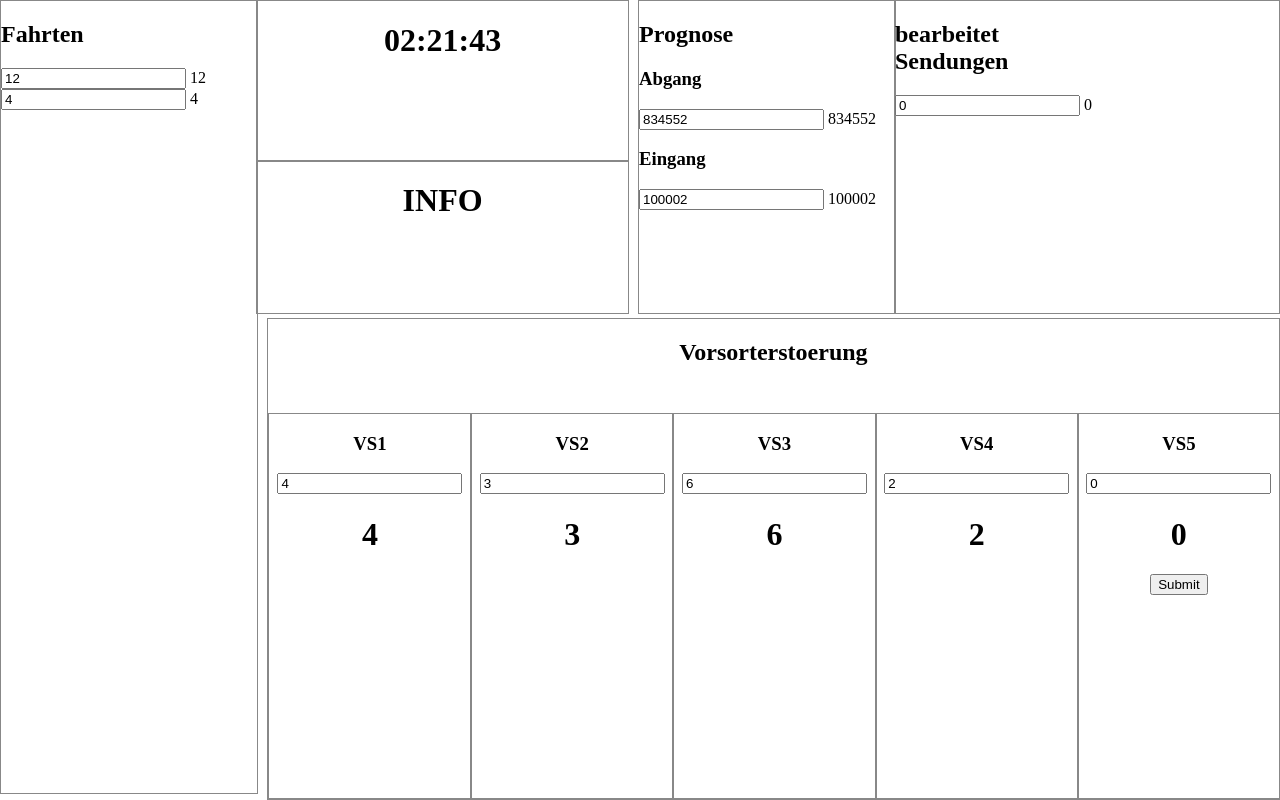
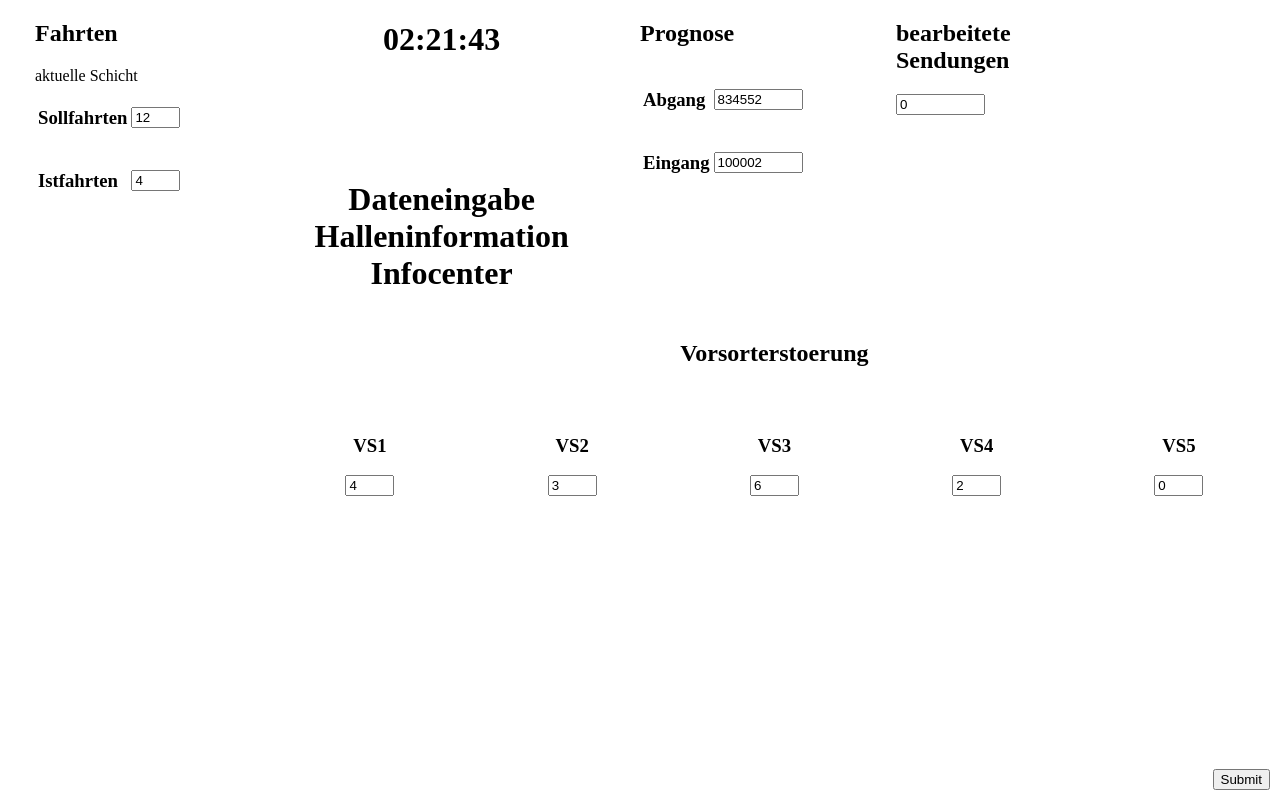
Before and after one commit to st-r-and/info, a PHP site: page /admin/back.php in a window 1280 px wide. Run offline with PHP 8.4, Linux system fonts and the light colour scheme; data comes from the database, SQL or seed files in the repository.

Commit message:
schrift angepast

```diff
--- a/admin/back.php
+++ b/admin/back.php
@@ -74,18 +74,19 @@ if (isset($_POST["eingang"]) || isset($_POST["abgang"]) || isset($_POST["gesammt
 <title>Info-Back</title>
 <style type="text/css">
 
-   div { border:1px solid #888; }
+   div { border:0px solid #888; }
 #inf { position:absolute; width:29%; height:19%; left:20%; top:20%; text-align:center; }
 #uhr { position:absolute; width:29%; height:20%; left:20%; top:0px; text-align:center; }
 #pro { position:absolute; width:20%; height:39%; right:30%; top:0px; }
 #bea { position:absolute; width:30%; height:39%; right:0%; top:0px; }
-#fah { position:absolute; width:20%; height:99%; left:0px; top:0px; }
+#fah { position:absolute; width:20%; height:99%; left:35px; top:0px; }
 #sto { position:absolute; width:79%; height:60%; right:0px; bottom:0px; text-align:center;}
 #vs1 { position:absolute; bottom:0px; height:80%; width:20%; left:0%;}
 #vs2 { position:absolute; bottom:0px; height:80%; width:20%; left:20%;}
 #vs3 { position:absolute; bottom:0px; height:80%; width:20%; left:40%;}
 #vs4 { position:absolute; bottom:0px; height:80%; width:20%; left:60%;}
 #vs5 { position:absolute; bottom:0px; height:80%; width:20%; left:80%;}
+#send {position:absolute; bottom:10px; right:10px;}
 </style>
 <script type="text/javascript">
 <!--
@@ -113,7 +114,7 @@ function time() {
 </head>
 <body onload="start();">
 <div id="inf">
-<h1>INFO</h1>
+<h1>Dateneingabe Halleninformation Infocenter</h1>
 </div>
 <div id="uhr">
 <h1 id="time"></h1>
@@ -121,50 +122,44 @@ function time() {
 <div id="pro">
 <form method="post" action="<?php echo htmlspecialchars($_SERVER["PHP_SELF"])?>">
 <h2>Prognose</h2>
-<h3>Abgang</h3>
-<input type="text" name="abgang" value="<?php echo htmlspecialchars($abgang) ?>" />
-<?php echo htmlspecialchars($abgang) . "<br />\n"; ?>
-<h3>Eingang</h3>
-<input type="text" name="eingang" value="<?php echo htmlspecialchars($eingang) ?>" />
-<?php echo  htmlspecialchars($eingang) . "<br />\n"; ?>
+<table>
+<tr><td><h3>Abgang</h3></td><td><input type="text" name="abgang" size="8" value="<?php echo htmlspecialchars($abgang) ?>" /></td></tr>
+<tr><td><h3>Eingang</h3></td><td><input type="text" name="abgang" size="8" value="<?php echo htmlspecialchars($eingang) ?>" /></td></tr>
+</table>
 </div>
 <div id="bea">
-<h2> bearbeitet <br />
+<h2> bearbeitete <br />
 Sendungen</h2>
-<input type="text" name="bearb" value="<?php echo htmlspecialchars($bearb) ?>" />
-    <?php echo htmlspecialchars($bearb) ?><br />
+<input type="text" name="bearb" size="8" value="<?php echo htmlspecialchars($bearb) ?>" />
 </div>
 <div id="fah">
 <h2>Fahrten</h2>
-<input type="text" name="gesammt" value="<?php echo htmlspecialchars($gesammt) ?>" />
-<?php echo  htmlspecialchars($gesammt) . "<br />\n"; ?>
-<input type="text" name="gekommen" value="<?php echo htmlspecialchars($gekommen) ?>" />
-<?php echo  htmlspecialchars($gekommen) . "<br />\n";?>
+aktuelle Schicht<br />
+<table>
+<tr><td><h3>Sollfahrten</h3></td><td><input type="text" name="gesammt" size="3" value="<?php echo htmlspecialchars($gesammt) ?>" /></td></tr>
+<tr><td><h3>Istfahrten</h3></td><td><input type="text" name="gekommen" size="3" value="<?php echo htmlspecialchars($gekommen) ?>" /></td></tr>
+</table>
 </div>
 <div id="sto">
 <h2>Vorsorterstoerung</h2>
 <div id="vs1"><h3>VS1</h3>
-<input type="text" name="vs1" value="<?php echo htmlspecialchars($vs1) ?>" />
-<?php echo "<h1>" . htmlspecialchars($vs1) . "</h1>\n"; ?>
+<input type="text" name="vs1" size="3" value="<?php echo htmlspecialchars($vs1) ?>" />
 </div>
 <div id="vs2"><h3>VS2</h3>
-<input type="text" name="vs2" value="<?php echo htmlspecialchars($vs2) ?>" />
-<?php echo "<h1>" . htmlspecialchars($vs2) . "</h1>\n"; ?>
+<input type="text" name="vs2" size="3" value="<?php echo htmlspecialchars($vs2) ?>" />
 </div>
 <div id="vs3"><h3>VS3</h3>
-<input type="text" name="vs3" value="<?php echo htmlspecialchars($vs3) ?>" />
-<?php echo "<h1>" . htmlspecialchars($vs3) . "</h1>\n"; ?>
+<input type="text" name="vs3" size="3" value="<?php echo htmlspecialchars($vs3) ?>" />
 </div>
 <div id="vs4"><h3>VS4</h3>
-<input type="text" name="vs4" value="<?php echo htmlspecialchars($vs4) ?>" />
-<?php echo "<h1>" . htmlspecialchars($vs4) . "</h1>\n"; ?>
+<input type="text" name="vs4" size="3" value="<?php echo htmlspecialchars($vs4) ?>" />
 </div>
 <div id="vs5"><h3>VS5</h3>
-<input type="text" name="vs5" value="<?php echo htmlspecialchars($vs5) ?>" />
-<?php echo "<h1>" . htmlspecialchars($vs5) . "</h1>\n"; ?>
+<input type="text" name="vs5" size="3" value="<?php echo htmlspecialchars($vs5) ?>" />
+</div>
+</div>
+<div id="send">
 <input type="submit" />
-
-</div>
 </div>
 </form>
 </body>
```
